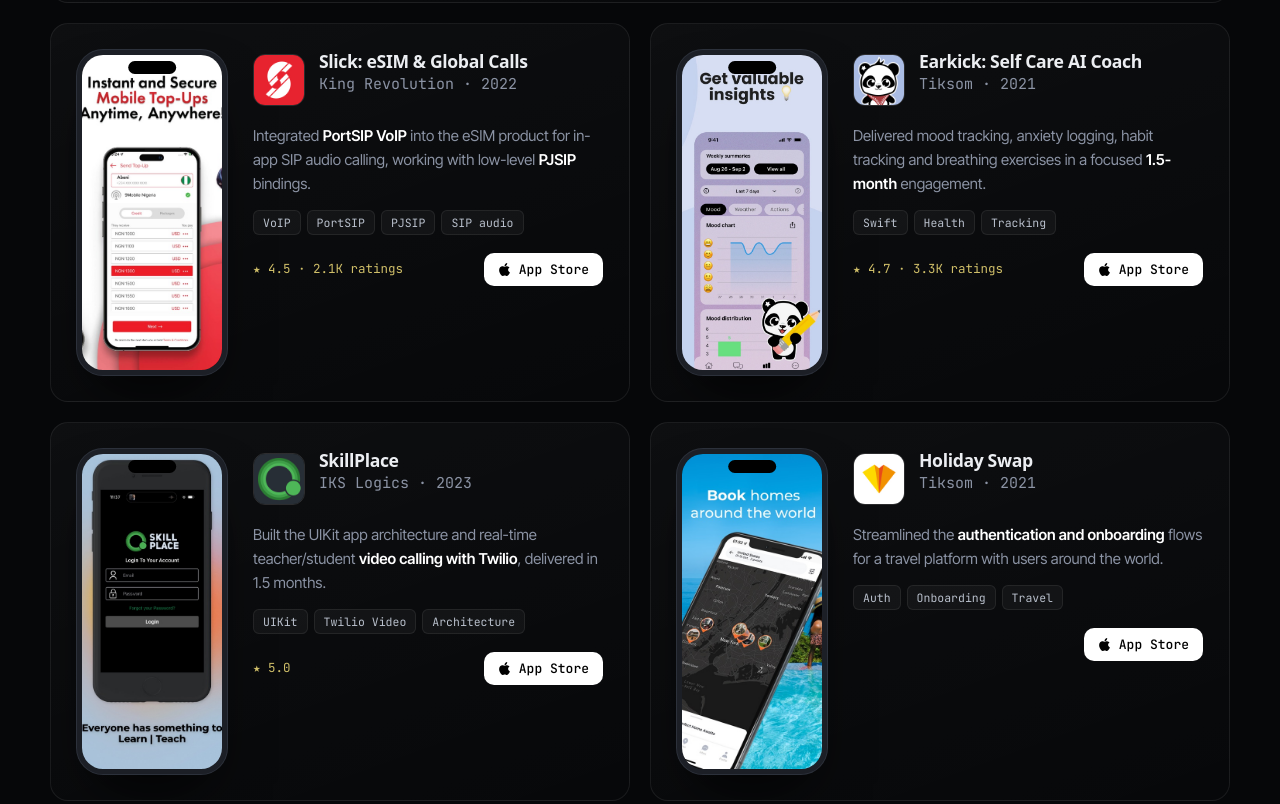
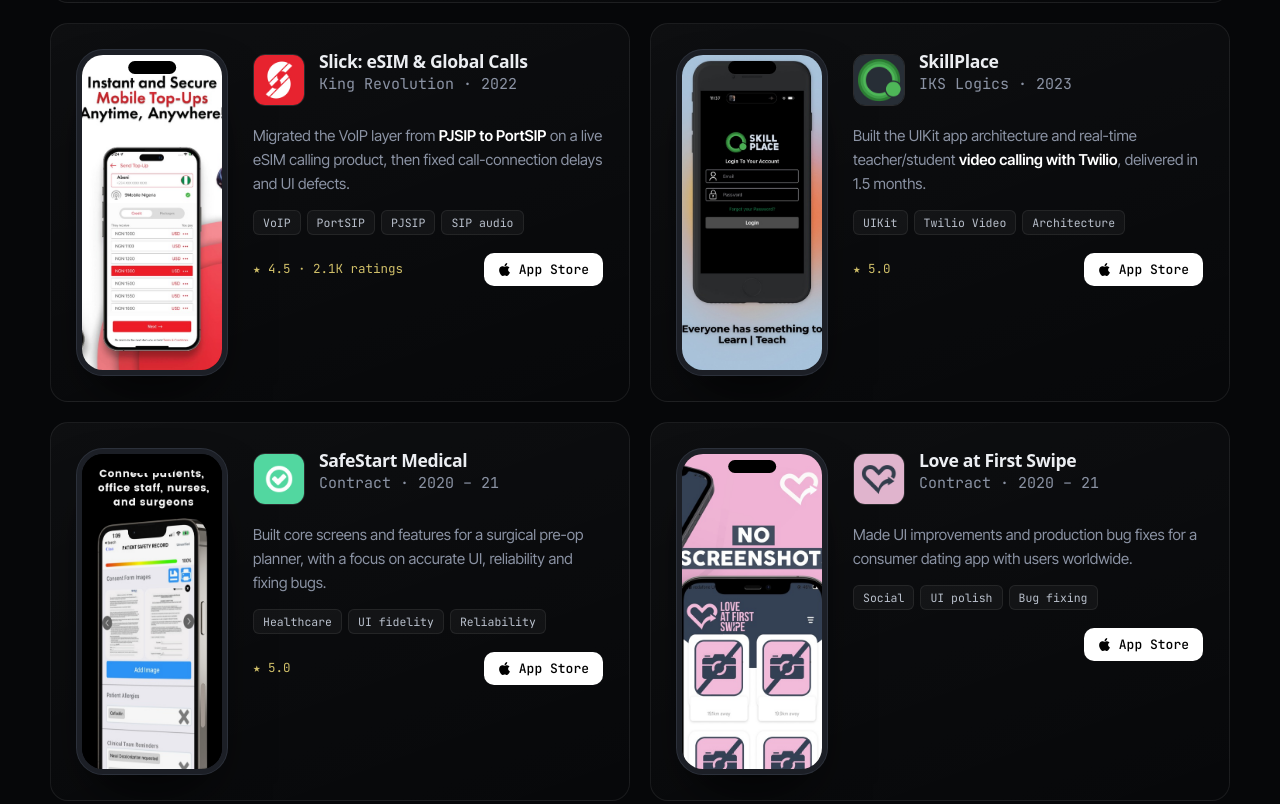
Before and after one commit to NosherKhalid/nosherkhalid.github.io, a plain HTML site: page index.html in a window 1280 px wide. Shown: the part 2150-2954 px from the top of the page. Drawn offline with Linux system fonts and the light colour scheme; a web font is replaced by a local one.

Commit message:
Portfolio accuracy pass: drop two overstated apps, correct Slick and Serviloop
- Remove Earkick and Holiday Swap cards and the experience bullet claiming
  their features. Both were ~2 weeks of work with no significant contribution.
- Slick: describe the actual work (PJSIP to PortSIP migration, call-delay and
  UI fixes) rather than building the SIP integration.
- Serviloop: state authorship plainly. Implementation and tests are
  agent-written under direction, not written and reviewed by hand.
- Update App Store count from 10 to 9.

Co-Authored-By: Claude Opus 5 <noreply@anthropic.com>
Claude-Session: https://claude.ai/code/session_01S8aUpUurHtqxNqPJGvnyym

```diff
--- a/index.html
+++ b/index.html
@@ -94,7 +94,7 @@
 
 <section class="stats wrap" aria-label="Highlights">
   <div class="stat"><b data-count="7">7</b><span>+ years shipping iOS</span></div>
-  <div class="stat"><b data-count="10">10</b><span>App Store products contributed to</span></div>
+  <div class="stat"><b data-count="9">9</b><span>App Store products contributed to</span></div>
   <div class="stat"><b>30–40<small>%</small></b><span>fewer crash issues, where measured</span></div>
   <div class="stat"><b>1.5<small>mo</small></b><span>to build SkillPlace architecture + video calling</span></div>
 </section>
@@ -154,36 +154,11 @@
             <p class="meta mono">King Revolution · 2022</p>
           </div>
         </div>
-        <p>Integrated <b>PortSIP VoIP</b> into the eSIM product for in-app SIP audio calling, working with low-level <b>PJSIP</b> bindings.</p>
+        <p>Migrated the VoIP layer from <b>PJSIP to PortSIP</b> on a live eSIM calling product, then fixed call-connection delays and UI defects.</p>
         <div class="tags"><span>VoIP</span><span>PortSIP</span><span>PJSIP</span><span>SIP audio</span></div>
         <div class="product-foot">
           <span class="rating mono">★ 4.5 · 2.1K ratings</span>
           <a class="store" href="https://apps.apple.com/us/app/slick-esim-global-calls/id1587682484" target="_blank" rel="noopener"><span class="apple"></span>App Store</a>
-        </div>
-      </div>
-    </article>
-
-    <!-- Earkick -->
-    <article class="product reveal">
-      <div class="phone" data-carousel>
-        <div class="island"></div>
-        <img src="assets/apps/earkick-0.jpg" alt="Earkick app screenshot" loading="lazy" class="active">
-        <img src="assets/apps/earkick-1.jpg" alt="" loading="lazy">
-        <img src="assets/apps/earkick-2.jpg" alt="" loading="lazy">
-      </div>
-      <div class="product-body">
-        <div class="product-top">
-          <img class="app-icon" src="assets/apps/earkick-icon.jpg" alt="" width="64" height="64">
-          <div>
-            <h3>Earkick: Self Care AI Coach</h3>
-            <p class="meta mono">Tiksom · 2021</p>
-          </div>
-        </div>
-        <p>Delivered mood tracking, anxiety logging, habit tracking and breathing exercises in a focused <b>1.5-month</b> engagement.</p>
-        <div class="tags"><span>Swift</span><span>Health</span><span>Tracking</span></div>
-        <div class="product-foot">
-          <span class="rating mono">★ 4.7 · 3.3K ratings</span>
-          <a class="store" href="https://apps.apple.com/us/app/earkick-self-care-ai-coach/id1584854531" target="_blank" rel="noopener"><span class="apple"></span>App Store</a>
         </div>
       </div>
     </article>
@@ -209,31 +184,6 @@
         <div class="product-foot">
           <span class="rating mono">★ 5.0</span>
           <a class="store" href="https://apps.apple.com/us/app/skillplace/id1575007486" target="_blank" rel="noopener"><span class="apple"></span>App Store</a>
-        </div>
-      </div>
-    </article>
-
-    <!-- Holiday Swap -->
-    <article class="product reveal">
-      <div class="phone" data-carousel>
-        <div class="island"></div>
-        <img src="assets/apps/holidayswap-0.jpg" alt="Holiday Swap app screenshot" loading="lazy" class="active">
-        <img src="assets/apps/holidayswap-1.jpg" alt="" loading="lazy">
-        <img src="assets/apps/holidayswap-2.jpg" alt="" loading="lazy">
-      </div>
-      <div class="product-body">
-        <div class="product-top">
-          <img class="app-icon" src="assets/apps/holidayswap-icon.jpg" alt="" width="64" height="64">
-          <div>
-            <h3>Holiday Swap</h3>
-            <p class="meta mono">Tiksom · 2021</p>
-          </div>
-        </div>
-        <p>Streamlined the <b>authentication and onboarding</b> flows for a travel platform with users around the world.</p>
-        <div class="tags"><span>Auth</span><span>Onboarding</span><span>Travel</span></div>
-        <div class="product-foot">
-          <span></span>
-          <a class="store" href="https://apps.apple.com/us/app/holiday-swa-p/id1313713150" target="_blank" rel="noopener"><span class="apple"></span>App Store</a>
         </div>
       </div>
     </article>
@@ -330,13 +280,13 @@
           <p class="mono kicker">React Native · TypeScript · Supabase</p>
           <span class="badge proj">Portfolio project</span>
         </div>
-        <h3>Serviloop: a field-service app, built full stack</h3>
+        <h3>Serviloop: a field-service app, built with AI agents</h3>
         <p>A cross-platform job-management app for small service businesses: customers, technicians, jobs with status and notes, a live dashboard and an editable AI-assisted customer summary. One Expo codebase on a Postgres backend where tenant isolation is enforced by the database and proven with scripted attacks.</p>
         <ul class="bullets">
           <li><b>Row-level security</b> on every table, composite foreign keys and column grants; <b>71 scripted cross-account checks</b> against the hosted project pass.</li>
           <li>A <b>bounded AI function</b>: verified caller, ownership through RLS, per-user limits claimed atomically in the database, one call with a timeout and no retries, notes treated as data.</li>
           <li><b>358 tests</b>, GitHub Actions CI, 46 written decisions and a clean-clone setup anyone can reproduce.</li>
-          <li>Built with <b>Claude Code</b> under my review, with every choice logged and the limits written down.</li>
+          <li><b>Built with Claude Code under my direction.</b> I set the requirements and acceptance criteria and verified the running app on iOS and Android; the implementation and its tests are agent-written, with every choice logged.</li>
         </ul>
         <div class="tags"><span>React Native</span><span>Expo Router</span><span>TypeScript</span><span>Supabase</span><span>Postgres RLS</span><span>Edge Functions</span><span>Zod</span><span>Jest · RNTL</span><span>GitHub Actions</span></div>
         <div class="cs-status">
@@ -466,7 +416,7 @@
       </div>
     </div>
     <div class="tier tier-xp reveal">
-      <p class="tier-name mono"><span class="c-kw">case</span> .crossPlatform <span class="c-com">// familiar · built Serviloop end to end</span></p>
+      <p class="tier-name mono"><span class="c-kw">case</span> .crossPlatform <span class="c-com">// familiar · directed Serviloop end to end</span></p>
       <div class="chips">
         <span>Flutter</span><span>Dart</span><span>React Native</span><span>Expo</span><span>TypeScript</span><span>Supabase · Postgres RLS</span><span>Edge Functions (Deno)</span>
       </div>
@@ -524,7 +474,7 @@
       <div class="commit-head mono"><span class="hash">e51c8a0</span><span class="date">Apr 2022 – Nov 2022</span></div>
       <h3>Sr. iOS Engineer <span class="at">@ King Revolution</span></h3>
       <ul>
-        <li>Integrated PortSIP VoIP into Slick's eSIM product, working at the level of the PJSIP bindings.</li>
+        <li>Replaced the PJSIP VoIP layer with PortSIP on Slick's live eSIM calling product; fixed call-connection delays and UI defects.</li>
         <li>Owned integration, debugging and release quality with QA and the client.</li>
       </ul>
     </li>
@@ -533,7 +483,6 @@
       <h3>iOS Engineer <span class="at">@ Tiksom</span></h3>
       <ul>
         <li>Built StoreKit subscriptions for TapForJoy: multiple tiers and receipt-validation edge cases.</li>
-        <li>Delivered Earkick's mood, anxiety, habit and breathing features; streamlined Holiday Swap's authentication and onboarding.</li>
       </ul>
     </li>
     <li class="commit reveal">
```
Also changed, not shown: serviloop.html (+3 -3 lines).
